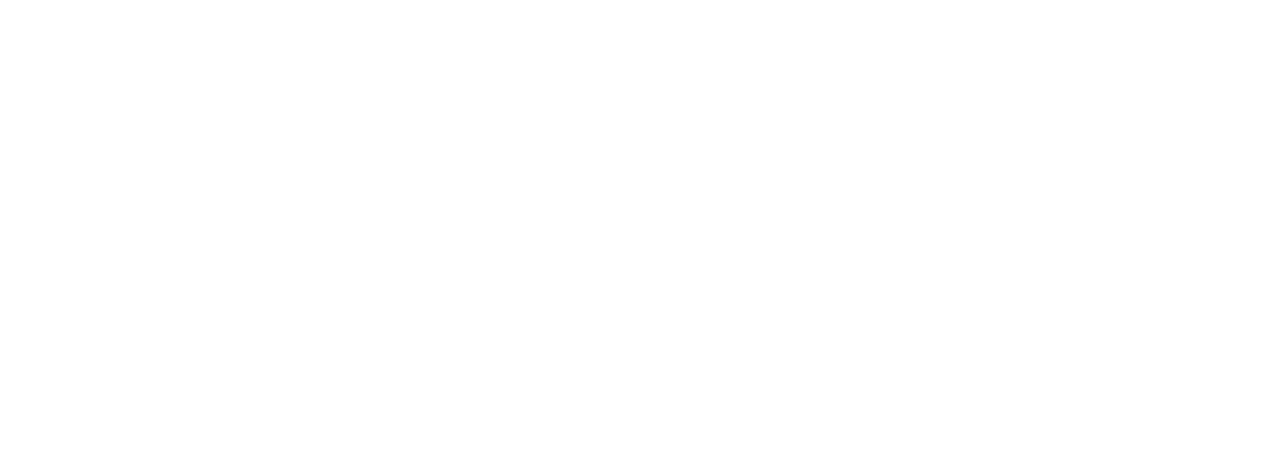
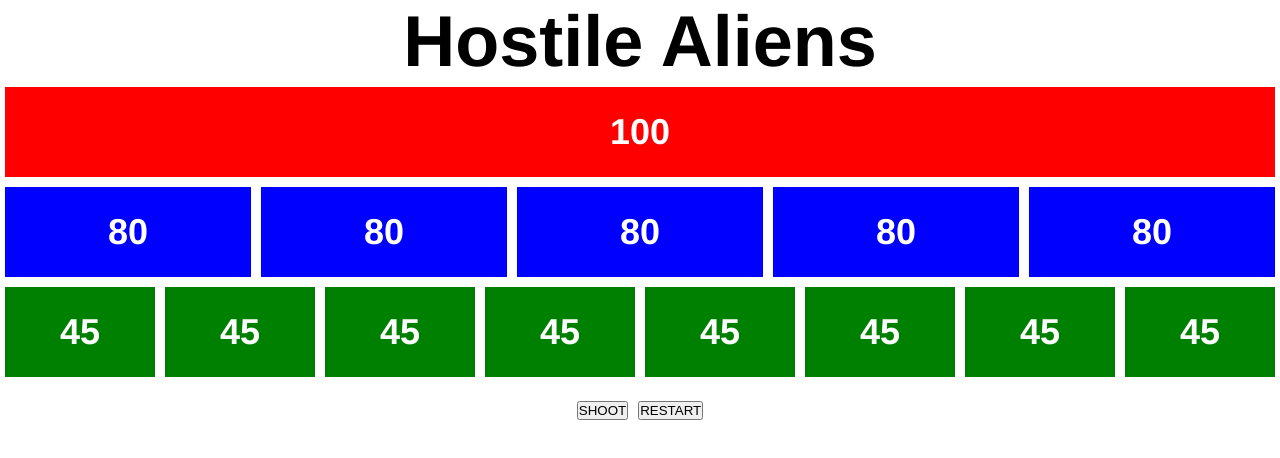
Before and after one commit to charliedodds/hostile-aliens, a plain HTML site: page index.html in a window 1280 px wide. Drawn offline with Linux system fonts and the light colour scheme.

Commit message:
Add classes and functions to operate game

```diff
--- a/index.html
+++ b/index.html
@@ -5,8 +5,185 @@
 		<meta http-equiv="X-UA-Compatible" content="IE=edge" />
 		<meta name="viewport" content="width=device-width, initial-scale=1.0" />
 		<title>Hostile Aliens</title>
+		<style>
+			* {
+				margin: 0;
+				padding: 0;
+				box-sizing: border-box;
+			}
+
+			body {
+				text-align: center;
+				font: bold 36px Helvetica;
+			}
+
+			main {
+				display: flex;
+				flex-wrap: wrap;
+			}
+
+			.ship {
+				height: 100px;
+				width: 100px;
+				color: white;
+				display: flex;
+				justify-content: center;
+				align-items: center;
+				border: 5px solid white;
+			}
+			.mother-ship {
+				background-color: red;
+				width: 100%;
+			}
+			.defense-ship {
+				background-color: blue;
+				width: 20%;
+			}
+			.attack-ship {
+				background-color: green;
+				width: calc(100% / 8);
+			}
+		</style>
 	</head>
 	<body>
-		<script></script>
+		<h1>Hostile Aliens</h1>
+		<main></main>
+		<button id="shootBtn">SHOOT</button>
+		<button id="resetBtn">RESTART</button>
+		<script>
+			class Ship {
+				constructor(HP, weakness) {
+					this.HP = HP;
+					this.weakness = weakness;
+				}
+				takeDamage() {
+					this.HP -= this.weakness;
+				}
+			}
+
+			class MotherShip extends Ship {
+				constructor(HP, weakness) {
+					super(HP, weakness);
+					this.type = 'mother';
+				}
+				destroyAllShips() {
+					allShips.forEach((ship) => {
+						ship.HP = 0;
+						updateHealth(ship);
+					});
+				}
+			}
+
+			class DefenseShip extends Ship {
+				constructor(HP, weakness) {
+					super(HP, weakness);
+					this.type = 'defense';
+				}
+			}
+
+			class AttackShip extends Ship {
+				constructor(HP, weakness) {
+					super(HP, weakness);
+					this.type = 'attack';
+				}
+			}
+
+			const motherShip = new MotherShip(100, 9);
+			const defenseShips = [];
+			const attackShips = [];
+
+			for (let i = 0; i < 5; i++) {
+				const defenseShip = new DefenseShip(80, 10);
+				defenseShips.push(defenseShip);
+			}
+
+			for (let i = 0; i < 8; i++) {
+				const attackShip = new AttackShip(45, 12);
+				attackShips.push(attackShip);
+			}
+
+			const allShips = [motherShip, ...defenseShips, ...attackShips].map((ship, id) => {
+				ship.id = id;
+				return ship;
+			});
+
+			console.log(allShips);
+
+			const getRandomShip = () => {
+				let chosenShip = allShips[Math.floor(Math.random() * allShips.length)];
+				if (chosenShip.HP <= 0) {
+					chosenShip = getRandomShip();
+				}
+				return chosenShip;
+			};
+
+			const checkGameOver = () => allShips.every((alien) => alien.HP <= 0);
+
+			const handleGameOver = () => {
+				console.log('game over');
+				shootBtn.disabled = true;
+			};
+
+			const updateHealth = (ship) => {
+				document.querySelector(`#ship${ship.id}`).querySelector('p').innerText = ship.HP <= 0 ? 0 : ship.HP;
+			};
+
+			const shoot = () => {
+				const ship = getRandomShip();
+				console.log(ship);
+				ship.takeDamage();
+				updateHealth(ship);
+				if (ship.HP <= 0 && ship.destroyAllShips) {
+					ship.destroyAllShips();
+				}
+				if (checkGameOver()) {
+					handleGameOver();
+				}
+			};
+
+			const main = document.querySelector('main');
+
+			const createShips = () => {
+				allShips.forEach((ship) => {
+					const shipDiv = document.createElement('div');
+					shipDiv.id = `ship${ship.id}`;
+					shipDiv.classList.add('ship', `${ship.type}-ship`);
+					const shipHealth = document.createElement('p');
+					shipHealth.classList.add('health');
+					shipHealth.innerText = ship.HP;
+					shipDiv.append(shipHealth);
+					main.append(shipDiv);
+				});
+			};
+
+			createShips();
+
+			const resetShips = () => {
+				allShips.forEach((ship) => {
+					switch (ship.type) {
+						case 'mother':
+							ship.HP = 100;
+							break;
+						case 'defense':
+							ship.HP = 80;
+							break;
+						case 'attack':
+							ship.HP = 45;
+							break;
+					}
+					updateHealth(ship);
+				});
+			};
+
+			const resetGame = () => {
+				shootBtn.disabled = false;
+				resetShips();
+			};
+
+			const shootBtn = document.querySelector('#shootBtn');
+			shootBtn.addEventListener('click', shoot);
+			const resetBtn = document.querySelector('#resetBtn');
+			resetBtn.addEventListener('click', resetGame);
+		</script>
 	</body>
 </html>
```
